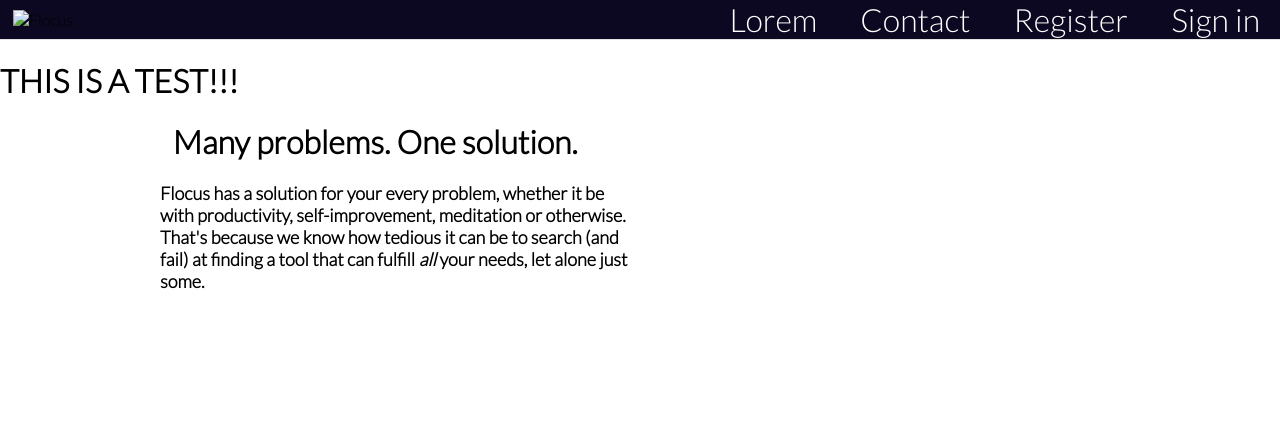
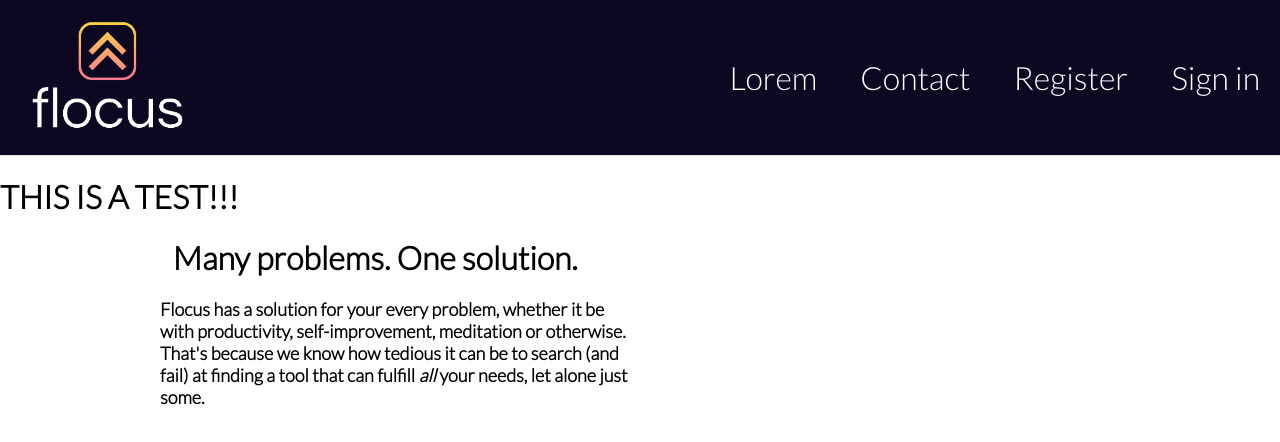
Before and after one commit to FlocusOnline/flocusonline.github.io, a plain HTML site: page index.html in a window 1280 px wide. Drawn offline with Linux system fonts and the light colour scheme.

Commit message:
Attempt 6 at fixing images

```diff
--- a/index.html
+++ b/index.html
@@ -17,7 +17,7 @@
 <body>
     <header id="header1">
         <div class="logo">
-            <img src="/var/www/flocus.online/@logobgless.png" alt="Flocus">
+            <img src="/logobgless.png" alt="Flocus">
         </div>
 
         <div class="navigation">
```
